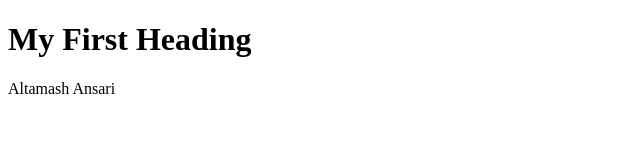
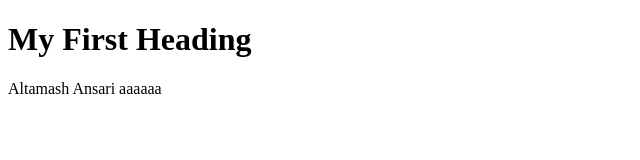
Before and after one commit to priyankamistry09/extension_test, a website: page client/index.html in a window 1280 px wide. Shown: the full height of the page, 0-640 px from the left. Drawn offline with Linux system fonts and the light colour scheme.

Commit message:
Update index.html

```diff
--- a/client/index.html
+++ b/client/index.html
@@ -4,7 +4,7 @@
 
 	<h1>My First Heading</h1>
 
-	<p>Altamash Ansari</p>
+	<p>Altamash Ansari aaaaaa</p>
 
 </body>
 </html>
```
